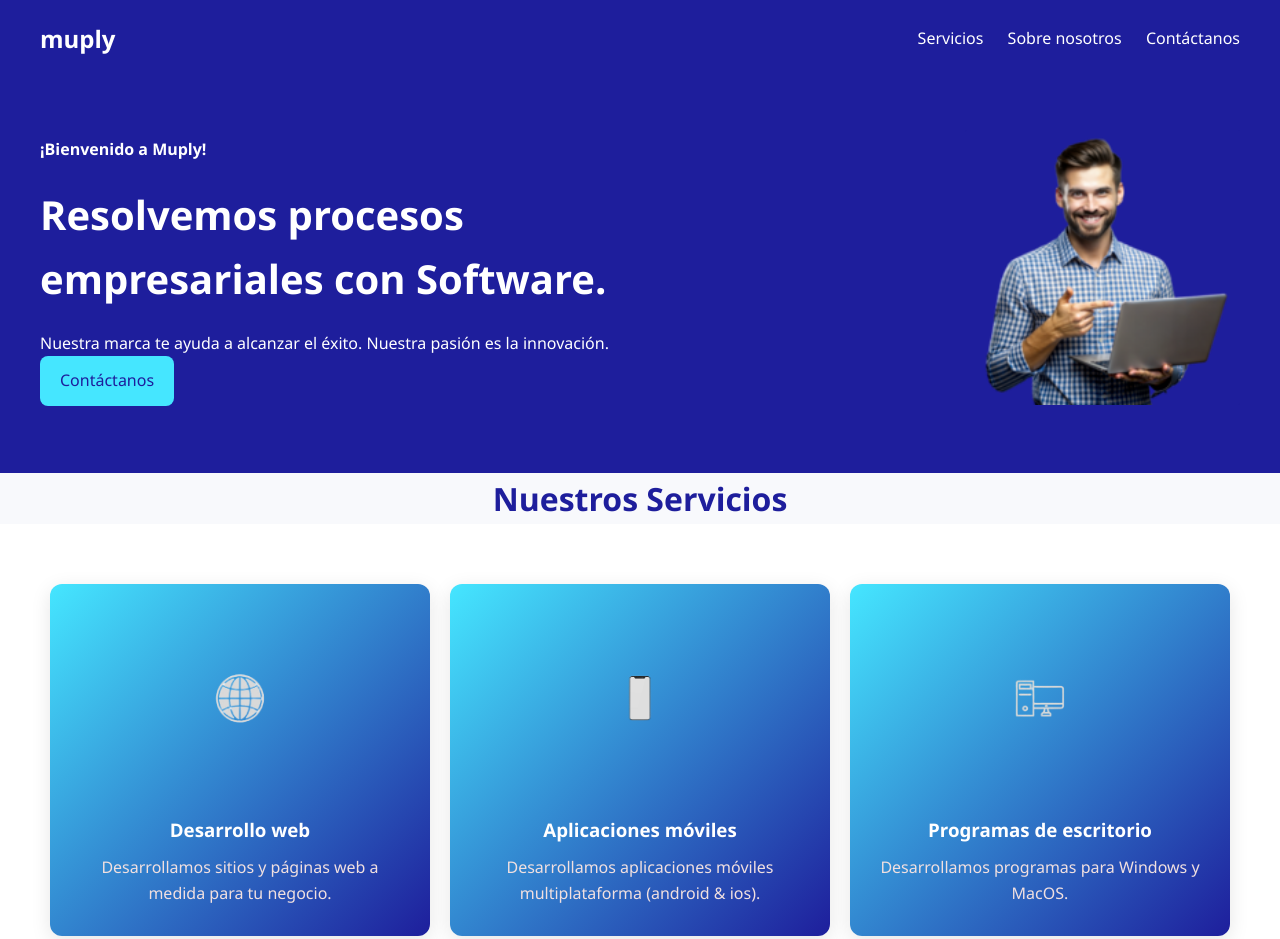
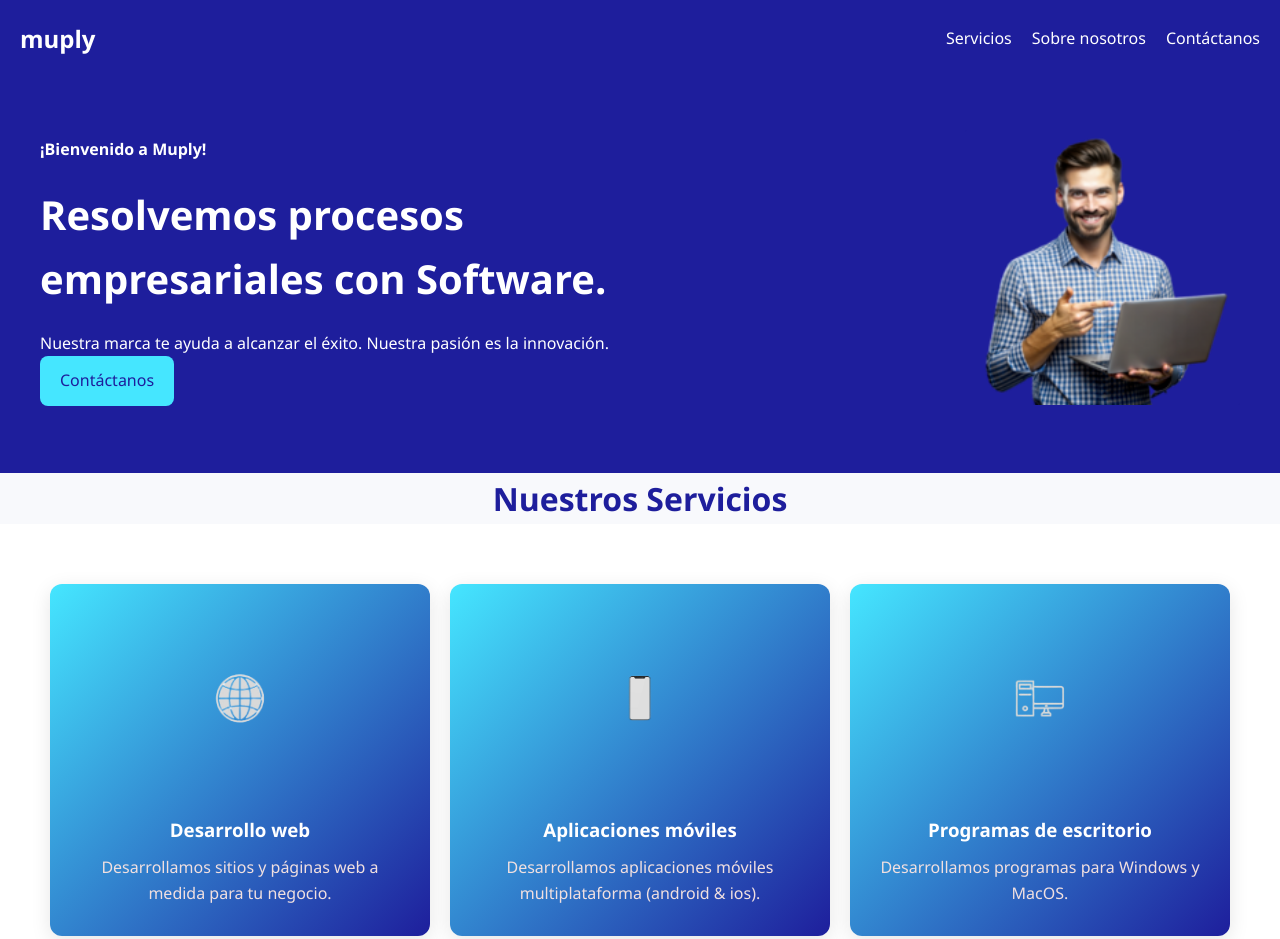
Before and after one commit to Adolfo-Poot30/Home, a plain HTML site: page index.html in a window 1280 px wide. Shown: the top 939 px of the page. Drawn offline with Linux system fonts and the light colour scheme.

Commit message:
responsive en el navbar

```diff
--- a/styles.css
+++ b/styles.css
@@ -60,12 +60,15 @@ a {
   color: #fff;
   display: flex;
   justify-content: space-between;
-  padding: 20px 40px;
   align-items: center;
-  position: fixed; /* Fija el header en la parte superior */
-  top: 0; /* Posición en la parte superior */
-  width: 100%; /* Ocupa todo el ancho de la pantalla */
+  padding: 20px 20px; /* Reduce el padding horizontal */
+  position: fixed;
+  top: 0;
+  width: 100%;
+  max-width: 100vw; /* Evita desbordes horizontales */
+  box-sizing: border-box;
   z-index: 1000;
+  overflow-x: hidden;
 }
 
 .navbar .logo {
@@ -73,10 +76,18 @@ a {
   font-weight: bold;
 }
 
+.nav-links {
+  display: flex;
+  flex-wrap: wrap;
+  align-items: center;
+}
+
 .nav-links a {
   margin-left: 20px;
   color: #fff;
+  text-decoration: none;
   transition: color 0.3s ease;
+  white-space: nowrap; /* Evita que los enlaces se rompan en múltiples líneas */
 }
 
 .nav-links .btn.primary {
@@ -87,37 +98,31 @@ a {
   font-weight: bold;
 }
 
-/*navbar responsive*/
+/* Navbar responsive */
 @media (max-width: 768px) {
   .navbar {
     flex-direction: column;
     align-items: center;
-    padding: 20px;
+    padding: 16px;
   }
 
   .navbar .logo {
     text-align: center;
     margin-bottom: 10px;
+    width: 100%;
   }
 
   .nav-links {
-    display: flex;
     flex-direction: row;
     flex-wrap: wrap;
     justify-content: center;
     gap: 10px;
+    width: 100%;
+    text-align: center;
   }
 
   .nav-links a {
-    margin: 0; /* Elimina el margin-left del diseño de escritorio */
-  }
-}
-
-@media (max-width: 768px) {
-  .navbar .logo {
-    width: 100%;
-    text-align: center;
-    margin-bottom: 10px;
+    margin-left: 0; /* Elimina el margen lateral */
   }
 }
 
```
